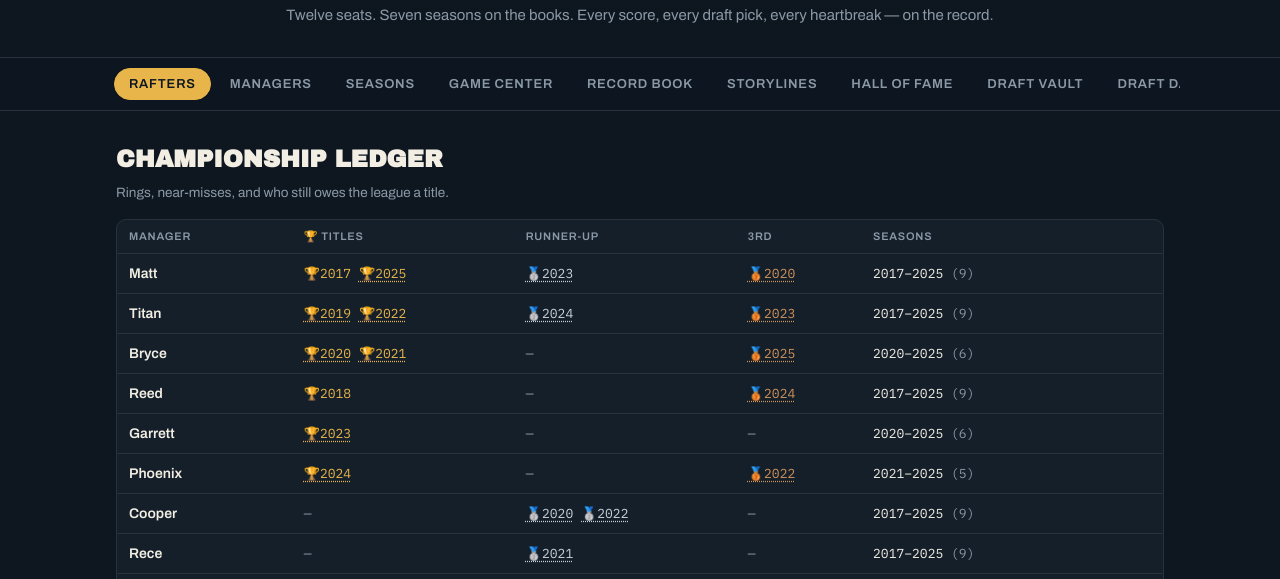
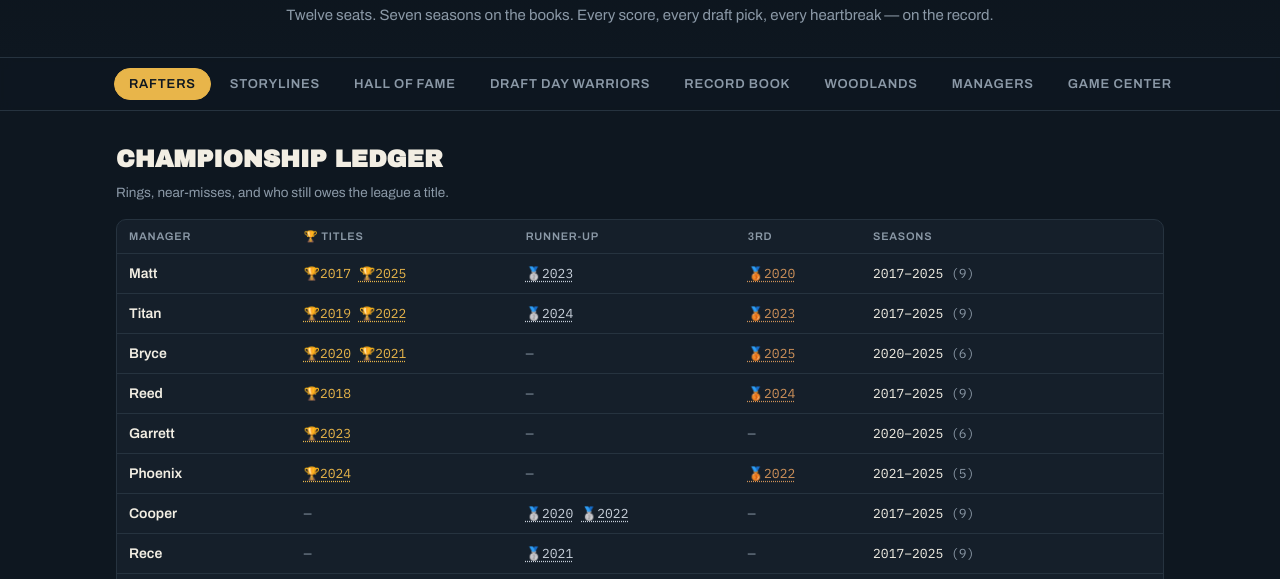
Before and after one commit to titantucker/bball-archive, a plain HTML site: page index.html in a window 1280 px wide. Shown: the part 221-800 px from the top of the page. Drawn offline with Linux system fonts and the light colour scheme.

Commit message:
Reorder tabs: fun sections first, data sections last

```diff
--- a/index.html
+++ b/index.html
@@ -166,7 +166,7 @@ const CHAMPS = {2019:['Titan','JOE'],2020:['Bryce','brotha mane'],2021:['Bryce',
 
 
 /* ---------- nav ---------- */
-const TABS = [['rafters','Rafters'],['managers','Managers'],['seasons','Seasons'],['gamecenter','Game Center'],['records','Record Book'],['storylines','Storylines'],['hof','Hall of Fame'],['drafts','Draft Vault'],['draftw','Draft Day Warriors'],['woodlands','Woodlands']];
+const TABS = [['rafters','Rafters'],['storylines','Storylines'],['hof','Hall of Fame'],['draftw','Draft Day Warriors'],['records','Record Book'],['woodlands','Woodlands'],['managers','Managers'],['gamecenter','Game Center'],['seasons','Seasons'],['drafts','Draft Vault']];
 const navEl = document.getElementById('nav');
 navEl.innerHTML = TABS.map(([id,l])=>`<button data-t="${id}">${l}</button>`).join('');
 navEl.addEventListener('click', e=>{
```
